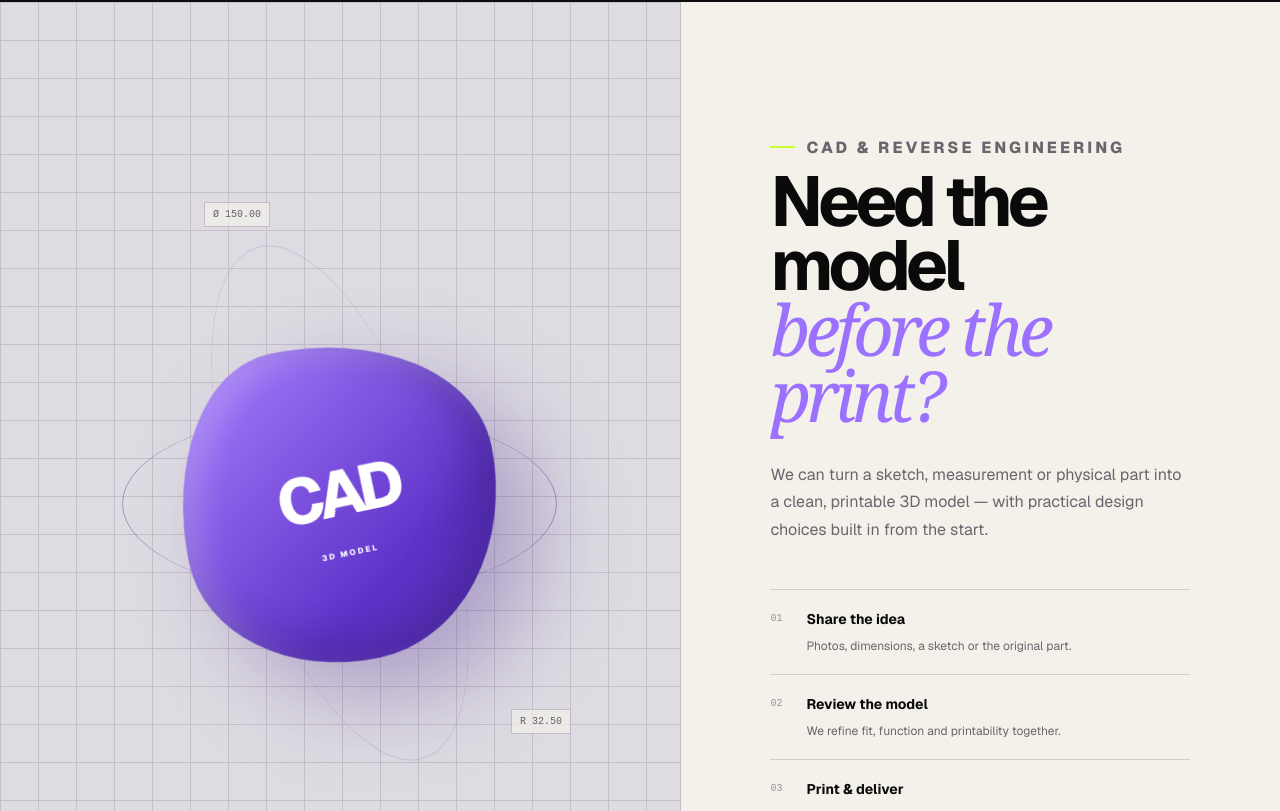
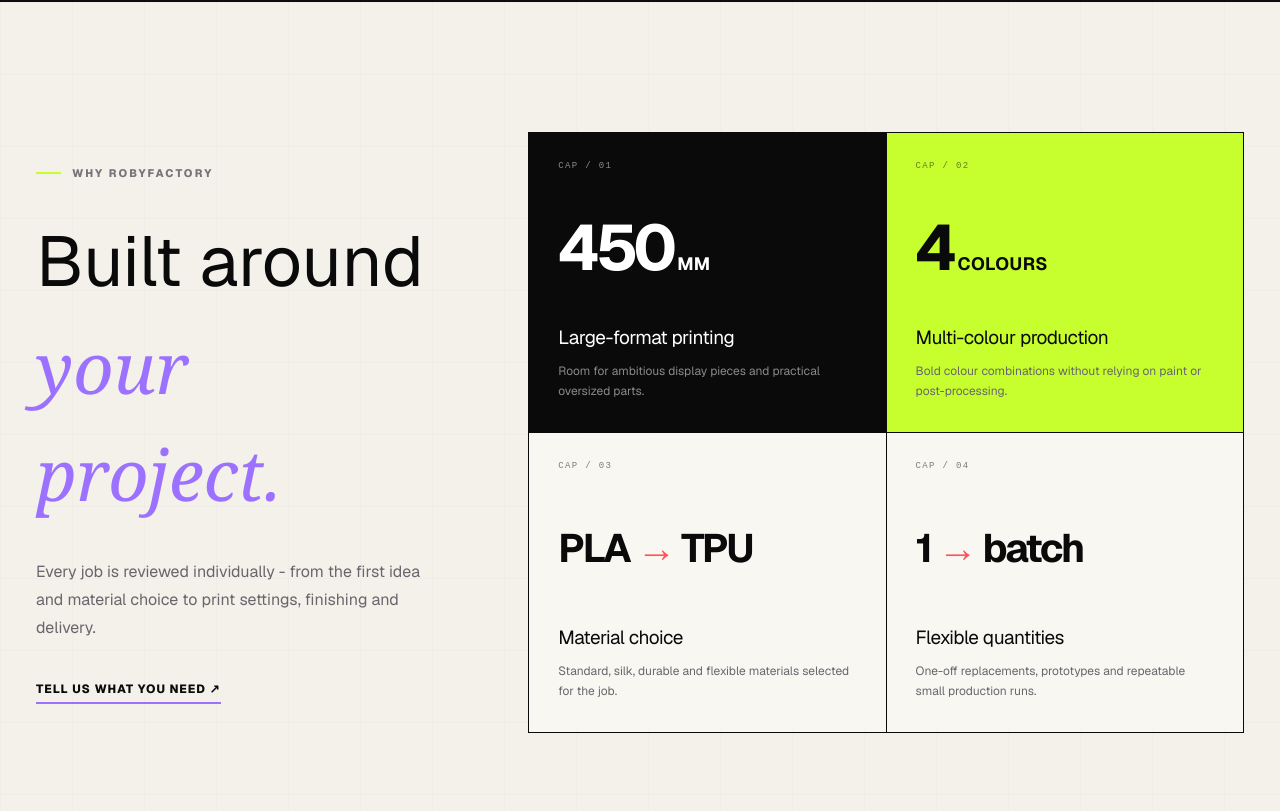
Before and after one commit to RobFyd/robyfactory-website, a Next.js app: page / in a window 1280 px wide. Shown: the part 2949-3760 px from the top of the page. Built offline with nearby package versions, Linux system fonts and the light colour scheme.

Commit message:
Add RobyFactory capabilities section

```diff
--- a/app/globals.css
+++ b/app/globals.css
@@ -440,6 +440,72 @@
 .work-note { margin: 34px 0 0; color: rgba(255,255,255,0.43); font-size: 13px; text-align: right; }
 .work-note a { margin-left: 5px; color: white; font-weight: 700; border-bottom: 1px solid var(--lime); }
 
+.capabilities-section {
+  position: relative;
+  overflow: hidden;
+  display: grid;
+  grid-template-columns: minmax(320px, 0.72fr) minmax(560px, 1.28fr);
+  gap: clamp(55px, 7vw, 120px);
+  padding: 130px max(36px, calc((100vw - 1480px) / 2));
+  background: var(--paper);
+}
+
+.capabilities-section::before {
+  content: "";
+  position: absolute;
+  inset: 0;
+  pointer-events: none;
+  opacity: 0.45;
+  background-image:
+    linear-gradient(rgba(10,10,11,0.035) 1px, transparent 1px),
+    linear-gradient(90deg, rgba(10,10,11,0.035) 1px, transparent 1px);
+  background-size: 72px 72px;
+}
+
+.capabilities-intro,
+.capabilities-grid { position: relative; z-index: 1; }
+.capabilities-intro { align-self: center; }
+.capabilities-intro h2 { font-size: clamp(48px, 5.5vw, 82px); }
+.capabilities-intro > p:not(.eyebrow) { max-width: 470px; margin: 28px 0 34px; color: var(--muted); font-size: 16px; line-height: 1.75; }
+
+.capabilities-grid {
+  display: grid;
+  grid-template-columns: repeat(2, minmax(0, 1fr));
+  border-top: 1px solid var(--ink);
+  border-left: 1px solid var(--ink);
+}
+
+.capability-card {
+  min-height: 300px;
+  display: flex;
+  flex-direction: column;
+  justify-content: space-between;
+  gap: 40px;
+  padding: 27px 29px 30px;
+  background: rgba(251,250,246,0.72);
+  border-right: 1px solid var(--ink);
+  border-bottom: 1px solid var(--ink);
+  transition: transform 220ms ease, box-shadow 220ms ease;
+}
+
+.capability-card:hover {
+  z-index: 2;
+  transform: translateY(-7px);
+  box-shadow: 0 16px 35px rgba(10,10,11,0.13);
+}
+
+.capability-index { font-family: monospace; font-size: 9px; letter-spacing: 0.15em; opacity: 0.52; }
+.capability-card > strong { display: block; font-size: clamp(48px, 5vw, 74px); line-height: 0.92; letter-spacing: -0.07em; }
+.capability-card > strong small { font-size: 0.28em; letter-spacing: 0.02em; text-transform: uppercase; }
+.capability-card > strong.capability-word { font-size: clamp(30px, 3.1vw, 48px); letter-spacing: -0.055em; }
+.capability-word i { color: var(--brand-red); font-style: normal; }
+.capability-card h3 { margin: 0 0 10px; font-size: 19px; letter-spacing: -0.025em; }
+.capability-card p { max-width: 310px; margin: 0; color: var(--muted); font-size: 12px; line-height: 1.65; }
+
+.capability-dark { background: var(--ink); color: white; }
+.capability-dark p { color: rgba(255,255,255,0.52); }
+.capability-lime { background: var(--lime); }
+
 .cad-section {
   display: grid;
   grid-template-columns: minmax(0, 1fr) minmax(420px, 0.88fr);
@@ -573,6 +639,8 @@
   .service-card { min-height: 0; border-left: 1px solid var(--line); border-bottom: 1px solid var(--line); }
   .service-card:last-child { border-bottom: 0; }
   .service-card h3 { margin-top: 34px; }
+  .capabilities-section { grid-template-columns: 1fr; }
+  .capabilities-intro > p:not(.eyebrow) { max-width: 650px; }
   .cad-section { grid-template-columns: 0.9fr 1.1fr; }
   .contact-section { grid-template-columns: 1fr; gap: 65px; }
   .contact-meta { grid-template-columns: repeat(3, 1fr); }
@@ -594,6 +662,7 @@
   .scroll-hint { display: none; }
   .section,
   .work-section,
+  .capabilities-section,
   .contact-section { padding: 90px 21px; }
   .section-heading { grid-template-columns: 1fr; gap: 25px; margin-bottom: 48px; }
   .section-heading h2,
@@ -603,6 +672,10 @@
   .project-grid { grid-template-columns: 1fr; grid-template-rows: repeat(3, 420px); }
   .project-card:first-child { grid-row: auto; }
   .work-note { text-align: left; line-height: 1.6; }
+  .capabilities-section { gap: 48px; }
+  .capabilities-intro h2 { font-size: clamp(46px, 13vw, 64px); }
+  .capabilities-grid { grid-template-columns: 1fr; }
+  .capability-card { min-height: 270px; }
   .cad-section { grid-template-columns: 1fr; }
   .cad-visual { min-height: 520px; }
   .model-core { width: 250px; }
--- a/app/page.tsx
+++ b/app/page.tsx
@@ -199,6 +199,56 @@
         </p>
       </section>
 
+      <section className="capabilities-section" id="capabilities">
+        <div className="capabilities-intro">
+          <p className="eyebrow eyebrow-dark"><span /> Why RobyFactory</p>
+          <h2>Built around<br /><em>your project.</em></h2>
+          <p>
+            Every job is reviewed individually - from the first idea and material
+            choice to print settings, finishing and delivery.
+          </p>
+          <a className="text-link" href="#contact">Tell us what you need <span>↗</span></a>
+        </div>
+
+        <div className="capabilities-grid">
+          <article className="capability-card capability-dark">
+            <span className="capability-index">CAP / 01</span>
+            <strong>450<small> mm</small></strong>
+            <div>
+              <h3>Large-format printing</h3>
+              <p>Room for ambitious display pieces and practical oversized parts.</p>
+            </div>
+          </article>
+
+          <article className="capability-card capability-lime">
+            <span className="capability-index">CAP / 02</span>
+            <strong>4<small> colours</small></strong>
+            <div>
+              <h3>Multi-colour production</h3>
+              <p>Bold colour combinations without relying on paint or post-processing.</p>
+            </div>
+          </article>
+
+          <article className="capability-card">
+            <span className="capability-index">CAP / 03</span>
+            <strong className="capability-word">PLA <i>→</i> TPU</strong>
+            <div>
+              <h3>Material choice</h3>
+              <p>Standard, silk, durable and flexible materials selected for the job.</p>
+            </div>
+          </article>
+
+          <article className="capability-card">
+            <span className="capability-index">CAP / 04</span>
+            <strong className="capability-word">1 <i>→</i> batch</strong>
+            <div>
+              <h3>Flexible quantities</h3>
+              <p>One-off replacements, prototypes and repeatable small production runs.</p>
+            </div>
+          </article>
+        </div>
+      </section>
+
       <section className="cad-section" id="cad">
         <div className="cad-visual" aria-label="CAD modelling illustration">
           <div className="blueprint-grid" />
```
